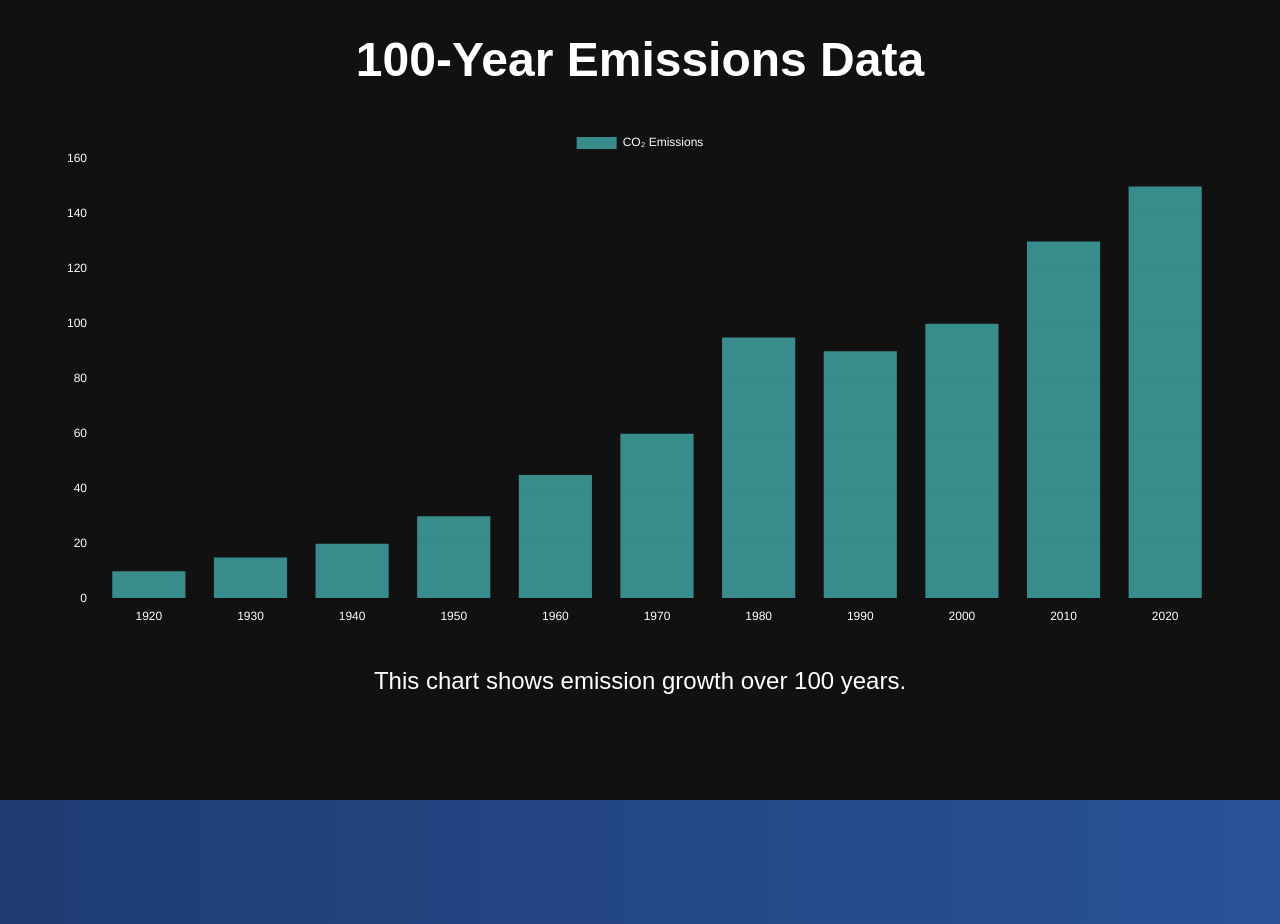
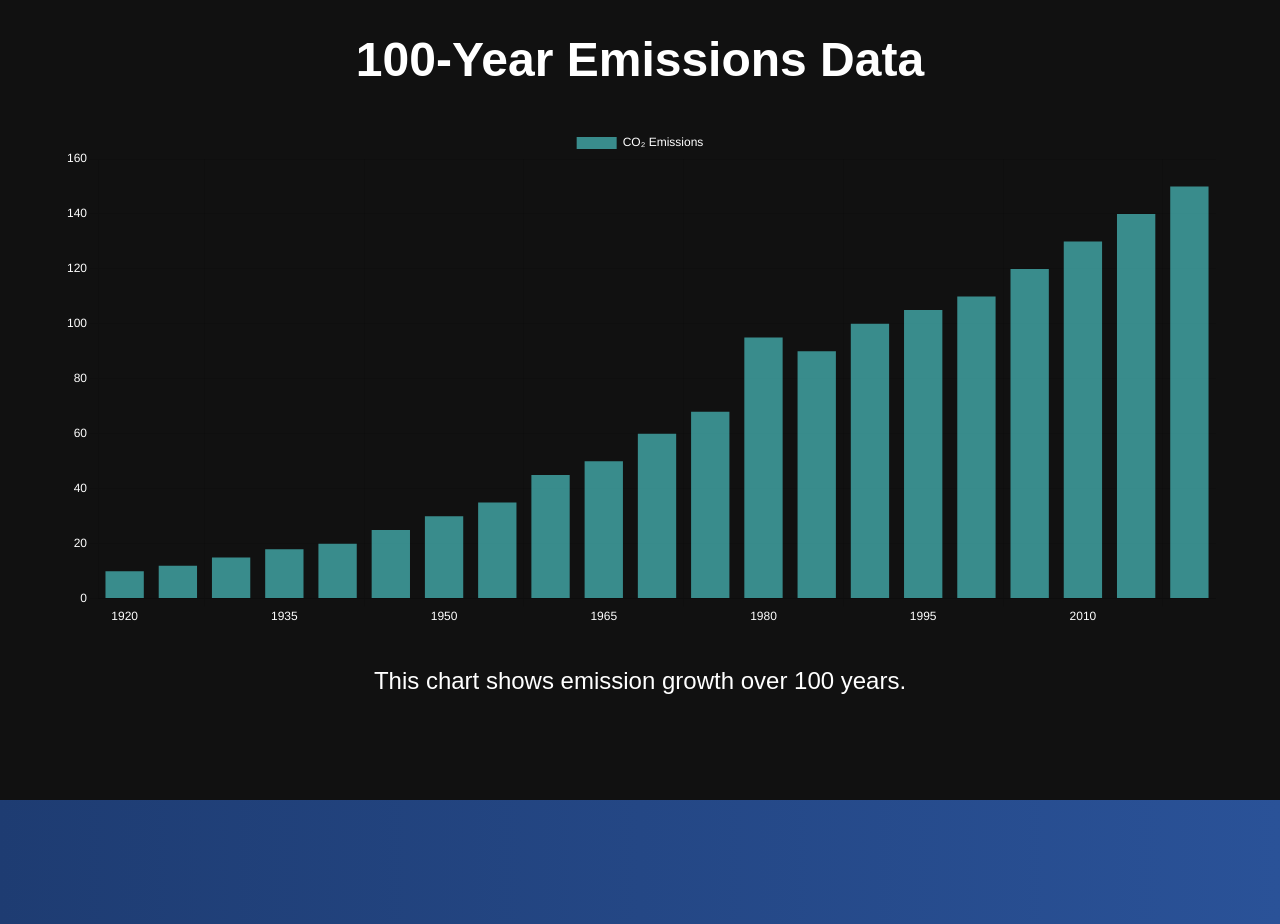
Before and after one commit to ws-uofa/hackaz2026, a plain HTML site: page index.html in a window 1280 px wide. Shown: the part 1800-2724 px from the top of the page. Drawn offline with nearby package versions, Linux system fonts and the light colour scheme.

Commit message:
modify the graph

```diff
--- a/index.html
+++ b/index.html
@@ -414,10 +414,18 @@ function createChart() {
   new Chart(ctx, {
   type: 'bar',
   data: {
-      labels: ['1920','1930','1940','1950','1960','1970','1980','1990','2000','2010','2020'],
+    labels: [
+      '1920','1925','1930','1935','1940','1945','1950',
+      '1955','1960','1965','1970','1975','1980',
+      '1985','1990','1995','2000','2005','2010','2015','2020'
+    ],
     datasets: [{
       label: 'CO₂ Emissions',
-        data: [10,15,20,30,45,60,95,90,100,130,150],
+      data: [
+        10,12,15,18,20,25,30,
+        35,45,50,60,68,95,
+        90,100,105,110,120,130,140,150
+      ],
       backgroundColor: 'rgba(75, 192, 192, 0.7)'
     }]
   },
@@ -430,8 +438,16 @@ function createChart() {
       }
     },
     scales: {
-        x: { ticks: { color: 'white' }},
-        y: { ticks: { color: 'white' }}
+      x: {
+        ticks: {
+          color: 'white',
+          autoSkip: true,
+          maxTicksLimit: 10   // 🔥 keeps labels clean (not too crowded)
+        }
+      },
+      y: {
+        ticks: { color: 'white' }
+      }
     }
   }
 });
```
Lines whose indentation alone changed are shown as unchanged.
